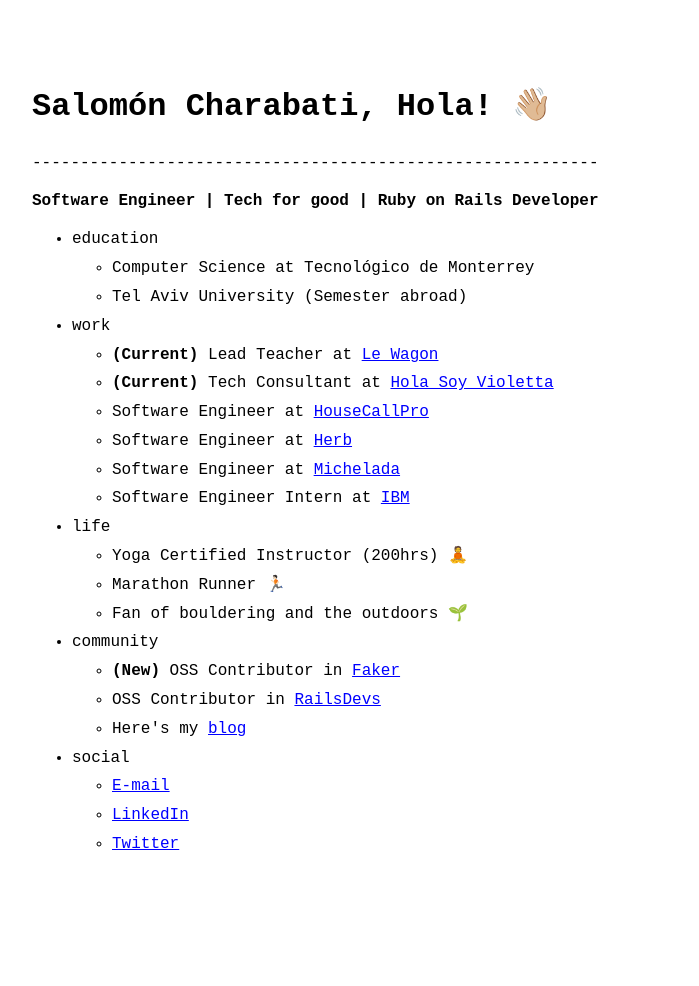
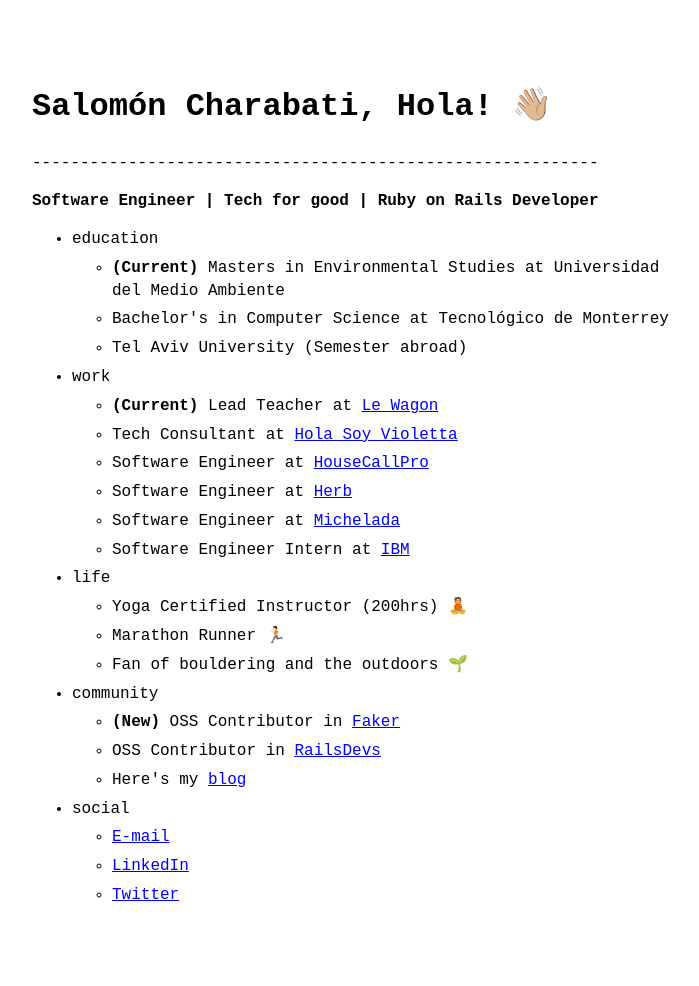
Before and after one commit to salochara/holasalo, a Jekyll site: the page built from index.markdown, in a window 1280 px wide. Shown: the whole page, without its empty margins (288-987 px from the left). Built offline with Jekyll 4.4.1, drawn with Linux system fonts in a browser that asks for light colours; before the commit the page ends 935 px from its top, so only the background shows below that.

Commit message:
Add Masters

```diff
--- a/_data/menu.yml
+++ b/_data/menu.yml
@@ -1,12 +1,13 @@
 entries:
   - title: education
     entries:
-      - title: Computer Science at Tecnológico de Monterrey
+      - title: "<strong>(Current)</strong> Masters in Environmental Studies at Universidad del Medio Ambiente"
+      - title: Bachelor's in Computer Science at Tecnológico de Monterrey
       - title: Tel Aviv University (Semester abroad)
   - title: work
     entries:
       - title: "<strong>(Current)</strong> Lead Teacher at <a href='https://lewagon.com' target='_blank' rel='noopener noreferrer'>Le Wagon</a>"
-      - title: "<strong>(Current)</strong> Tech Consultant at <a href='https://holasoyvioletta.org/' target='_blank' rel='noopener noreferrer'>Hola Soy Violetta</a>"
+      - title: "Tech Consultant at <a href='https://holasoyvioletta.org/' target='_blank' rel='noopener noreferrer'>Hola Soy Violetta</a>"
       - title: "Software Engineer at <a href='https://www.housecallpro.com/' target='_blank' rel='noopener noreferrer'>HouseCallPro</a>"
       - title: "Software Engineer at <a href='https://www.herb.delivery/' target='_blank' rel='noopener noreferrer'>Herb</a>"
       - title: "Software Engineer at <a href='https://www.michelada.io/' target='_blank' rel='noopener noreferrer'>Michelada</a>"
```
